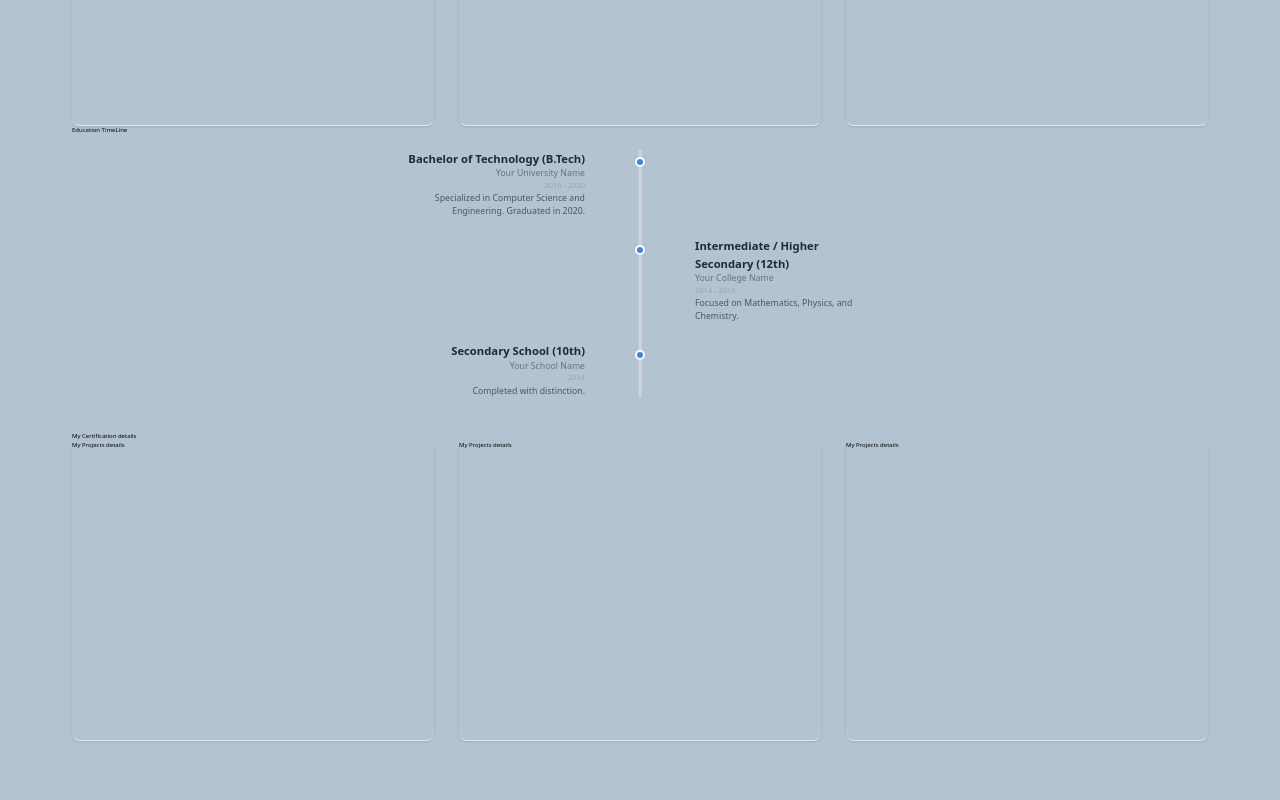
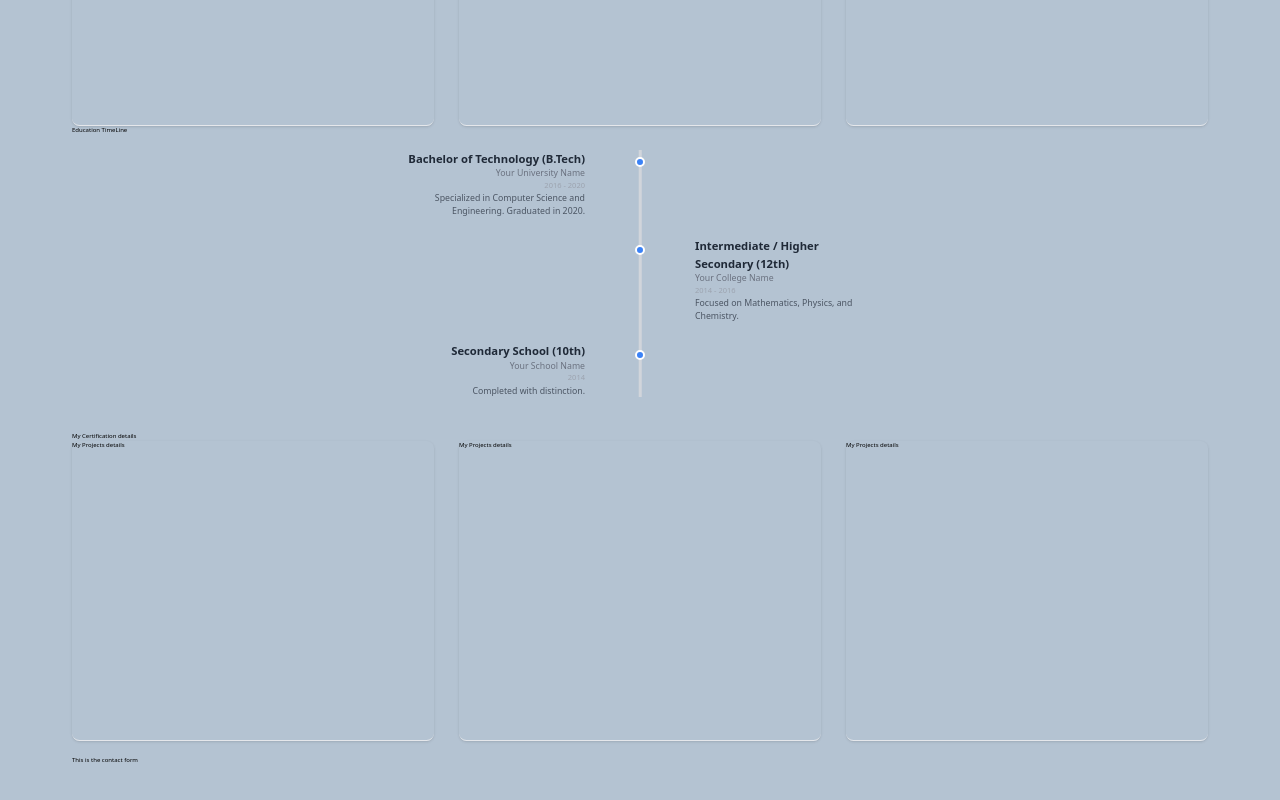
Before and after one commit to NOORMOHAMMED789/noor-portfolio, a Next.js app: page / in a window 1280 px wide. Shown: the part 572-1372 px from the top of the page. Built offline with nearby package versions, Linux system fonts and the light colour scheme; a web font is replaced by a local one.

Commit message:
New Contact form created

```diff
--- /dev/null
+++ b/src/app/components/ContactForm.tsx
@@ -0,0 +1,11 @@
+import React from 'react'
+
+const ContactForm = () => {
+  return (
+    <div className='py-6'>
+      This is the contact form
+    </div>
+  )
+}
+
+export default ContactForm
--- a/src/app/page.tsx
+++ b/src/app/page.tsx
@@ -1,3 +1,4 @@
+import ContactForm from "./components/ContactForm";
 import EducationTimeline from "./components/EducationTimeline";
 import Header from "./components/Header";
 import HomePage from "./components/HomePage";
@@ -13,6 +14,7 @@ export default function Home() {
         <MyProjects />
         <EducationTimeline />
         <MyCertifications />
+        <ContactForm />
       </div>
     </>
   );
```
